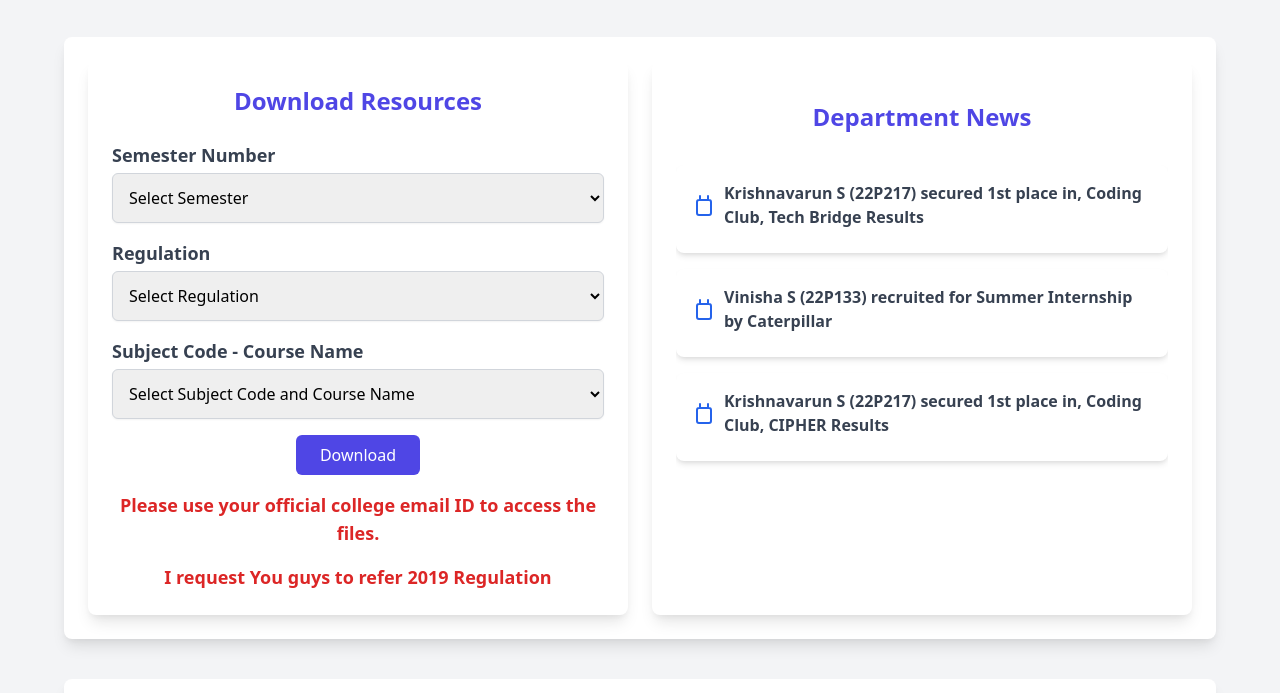
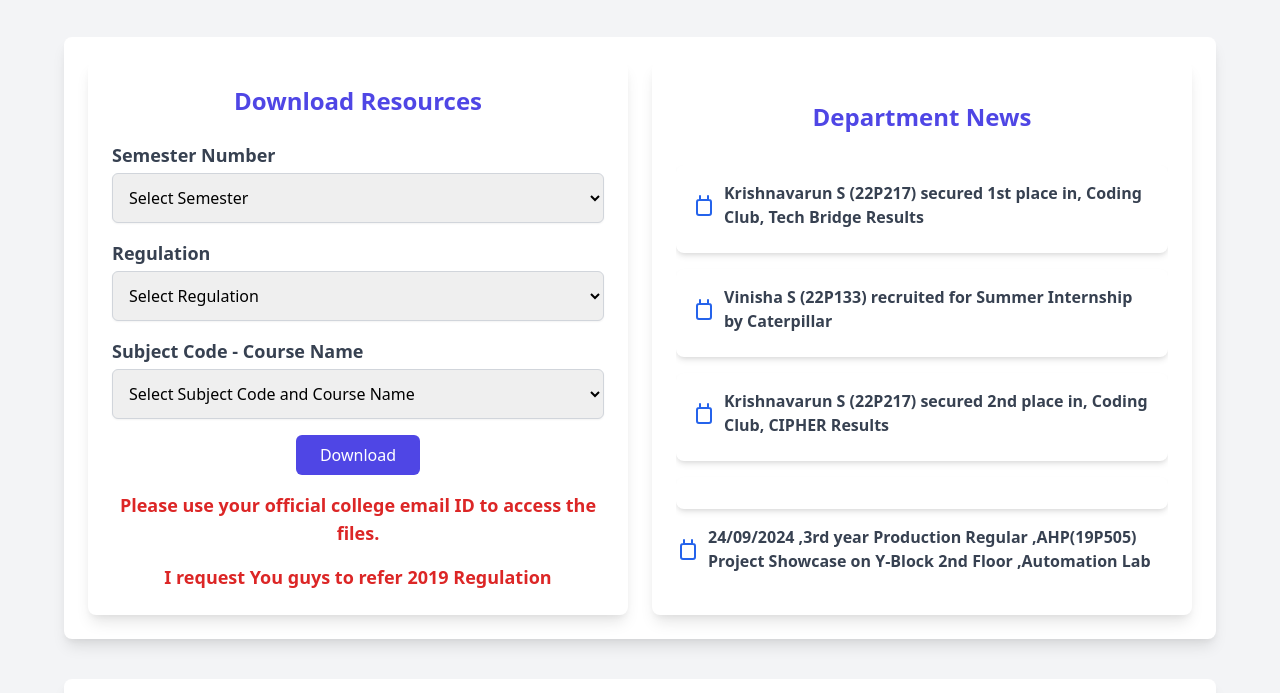
Before and after one commit to sathish126/prod-resources-final, a plain HTML site: page index.html in a window 1280 px wide. Shown: the part 107-800 px from the top of the page. Drawn offline with nearby package versions, Linux system fonts and the light colour scheme.

Commit message:
news update -1

```diff
--- a/index.html
+++ b/index.html
@@ -131,7 +131,15 @@
             <svg xmlns="http://www.w3.org/2000/svg" class="h-6 w-6 text-blue-600 mr-2 flex-shrink-0" fill="none" viewBox="0 0 24 24" stroke="currentColor">
               <path stroke-linecap="round" stroke-linejoin="round" stroke-width="2" d="M8 7V3m8 4V3m-9 4h10a2 2 0 012 2v11a2 2 0 01-2 2H7a2 2 0 01-2-2V9a2 2 0 012-2z"/>
             </svg>
-            <p class="text-gray-700 font-bold">Krishnavarun S (22P217) secured 1st place in, Coding Club, CIPHER Results</p>
+            <p class="text-gray-700 font-bold">Krishnavarun S (22P217) secured 2nd place in, Coding Club, CIPHER Results</p>
+          </div>
+        </div>
+        <div class="bg-white p-4 rounded-lg shadow-md mb-4"></div>
+          <div class="flex items-center mb-2">
+            <svg xmlns="http://www.w3.org/2000/svg" class="h-6 w-6 text-blue-600 mr-2 flex-shrink-0" fill="none" viewBox="0 0 24 24" stroke="currentColor">
+              <path stroke-linecap="round" stroke-linejoin="round" stroke-width="2" d="M8 7V3m8 4V3m-9 4h10a2 2 0 012 2v11a2 2 0 01-2 2H7a2 2 0 01-2-2V9a2 2 0 012-2z"/>
+            </svg>
+            <p class="text-gray-700 font-bold">24/09/2024 ,3rd year Production Regular ,AHP(19P505) Project Showcase on Y-Block 2nd Floor ,Automation Lab</p>
           </div>
         </div>
       </div>
```
